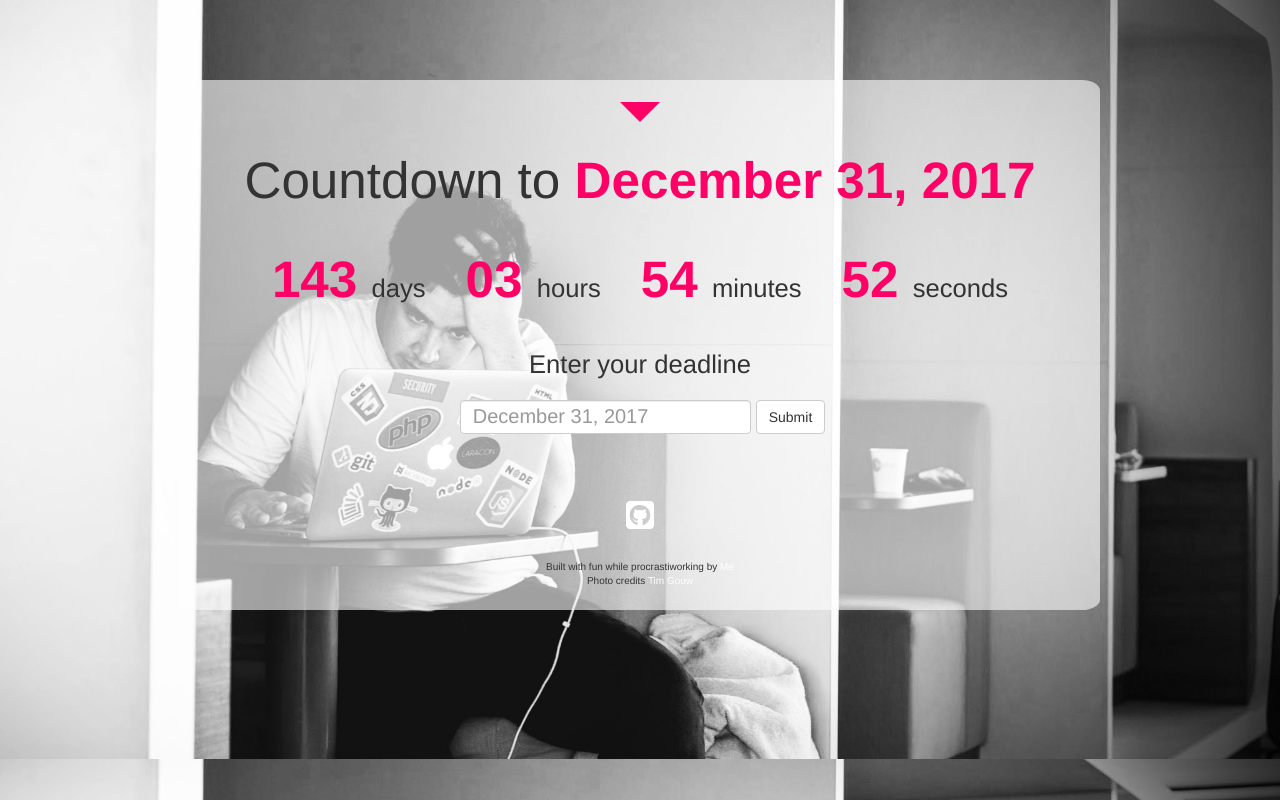
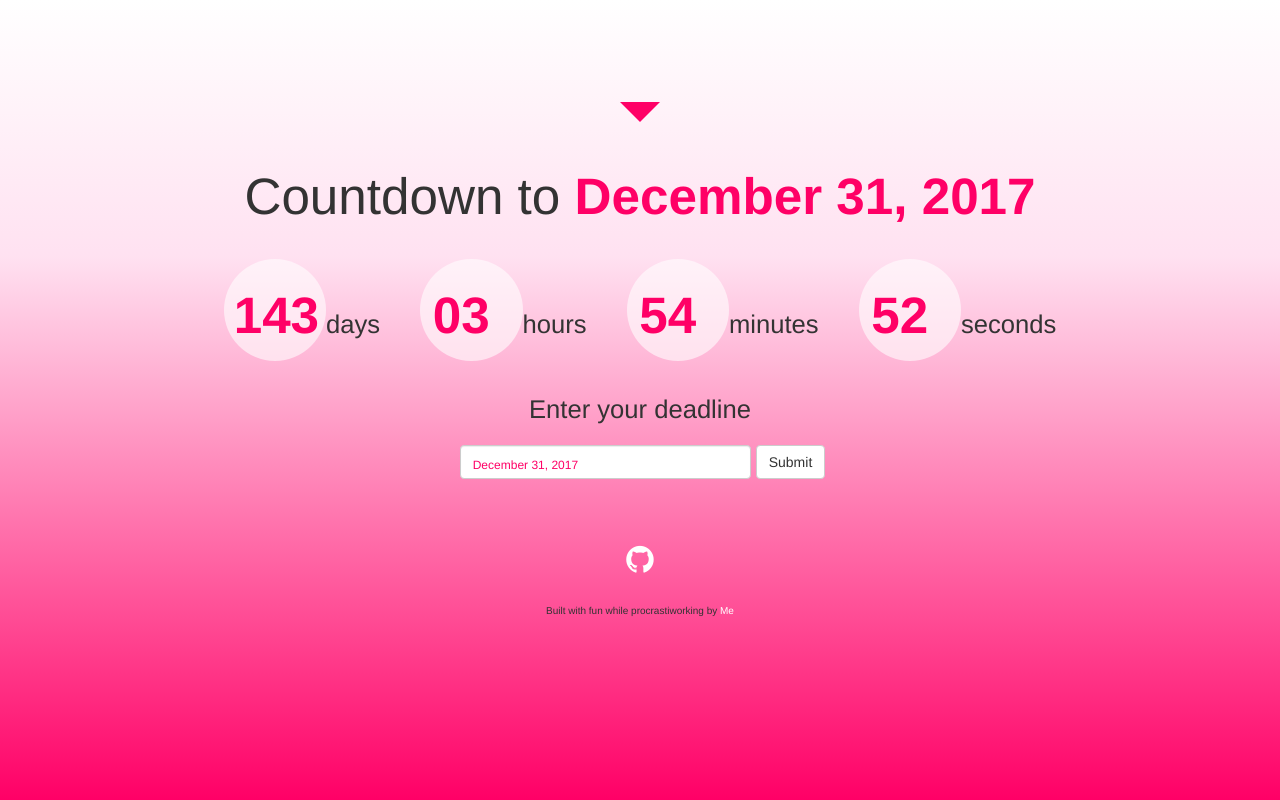
Before and after one commit to mongru/Countdown__App, a React app: page / in a window 1280 px wide. Built offline with nearby package versions, Linux system fonts and the light colour scheme.

Commit message:
Split to smart and dumb components, style up, form validation, change npm scripts

```diff
--- a/css/App.css
+++ b/css/App.css
@@ -2,27 +2,22 @@ body {
     display: flex;
     justify-content: center;
     overflow-x: hidden;
-    background-image: url('./../images/tim-gouw-68319.jpg');
-    background-size: cover;
-    background-repeat: repeat;
-    background-position: center center;
-    background-color: #ff0066;
+    height: 100vh;
+    background: rgba(255, 255, 255, 0.36);
+    background: -moz-linear-gradient(top, rgba(255, 255, 255, 0.36) 0%, rgba(255, 173, 216, 0.36) 32%, #ff0066 100%);
+    background: -webkit-linear-gradient(top, rgba(255, 255, 255, 0.36) 0%, rgba(255, 173, 216, 0.36) 32%, #ff0066 100%);
+    background: -o-linear-gradient(top, rgba(255, 255, 255, 0.36) 0%, rgba(255, 173, 216, 0.36) 32%, #ff0066 100%);
+    background: -ms-linear-gradient(top, rgba(255, 255, 255, 0.36) 0%, rgba(255, 173, 216, 0.36) 32%, #ff0066 100%);
+    background: linear-gradient(to bottom, rgba(255, 255, 255, 0.36) 0%, rgba(255, 173, 216, 0.36) 32%, #ff0066 100%);
 }
 
 span {
     color: #ff0066;
 }
 
-.Template-box {
-    width: 100%;
-    height: 80%;
-    padding: 5vw;
-    background-color: rgba(255, 255, 255, 0.6);
-    border-radius: 2% 2%;
-}
 .Template {
     text-align: center;
-    margin-top: 10vh;
+    margin-top: 20vh;
     font-size: 32px;
 }
 
@@ -41,37 +36,32 @@ span {
     /*padding-top: 10px;*/
 }
 
-/*.Form-title::after {
-    content: "";
-    display: block;
-    width: 300px;
-    height: 2px;
-    background-color: #ff0066;
-    margin: 0 auto;
-}*/
-
-.Clock-days,
-.Clock-hours,
-.Clock-minutes,
-.Clock-seconds {
+.Clock-days, .Clock-hours, .Clock-minutes, .Clock-seconds {
     display: inline;
     margin: 10px;
-    /*background-color: rgba(255, 255, 255, 0.8);*/
     padding: 10px;
     font-size: 2vw;
 }
 
-.Clock-days>span,
-.Clock-hours>span,
-.Clock-minutes>span,
-.Clock-seconds>span {
+.Clock-days>span, .Clock-hours>span, .Clock-minutes>span, .Clock-seconds>span {
     font-weight: bold;
     font-size: 4vw;
+    display: inline-block;
+    width: 8vw;
+    height: 8vw;
+    background-color: rgba(255, 255, 255, 0.6);
+    padding: 20px 30px 20px 10px;
+    border-radius: 50%;
 }
 
 .Deadline-input {
     font-size: 25px;
     margin: 5px;
+}
+
+.Deadline-input::placeholder {
+    font-size: 12px;
+    color: #ff0066;
 }
 
 .form-control {
@@ -80,17 +70,21 @@ span {
 }
 
 .loader {
-  animation: loader 5s cubic-bezier(.8,0,.2,1) infinite;
+    animation: loader 5s cubic-bezier(.8, 0, .2, 1) infinite;
     height: 40px;
     width: 41px;
     position: absolute;
     top: 8vw;
-  left:calc(50% - 20px);
+    left: calc(50% - 20px);
 }
 
 @keyframes loader {
-  90% { transform: rotate(0deg); }
-  100% { transform: rotate(180deg); }
+    90% {
+        transform: rotate(0deg);
+    }
+    100% {
+        transform: rotate(180deg);
+    }
 }
 
 .top {
@@ -104,8 +98,12 @@ span {
 }
 
 @keyframes top {
-  90% { transform: scale(0); }
-  100% { transform: scale(0);}
+    90% {
+        transform: scale(0);
+    }
+    100% {
+        transform: scale(0);
+    }
 }
 
 .bottom {
@@ -120,9 +118,15 @@ span {
 }
 
 @keyframes bottom {
-  10% { transform: scale(0); }
-  90% { transform: scale(1); }
-  100% { transform: scale(1); }
+    10% {
+        transform: scale(0);
+    }
+    90% {
+        transform: scale(1);
+    }
+    100% {
+        transform: scale(1);
+    }
 }
 
 .line {
@@ -136,8 +140,12 @@ span {
 }
 
 @keyframes line {
-  10% { height: 20px; }
-  100% { height: 20px; }
+    10% {
+        height: 20px;
+    }
+    100% {
+        height: 20px;
+    }
 }
 
 i {
--- a/index.html
+++ b/index.html
@@ -3,14 +3,15 @@
     <head>
         <meta charset="utf-8">
         <meta name="viewport" content="width=device-width, initial-scale=1, shrink-to-fit=no">
+        <title>Countdown App</title>
+        <!--  bootstrap styles -->
+        <link rel="stylesheet" href="https://maxcdn.bootstrapcdn.com/font-awesome/4.7.0/css/font-awesome.min.css">
         <link rel="stylesheet" href="https://maxcdn.bootstrapcdn.com/bootstrap/latest/css/bootstrap.min.css">
-        <title>Countdown App</title>
     </head>
     <body>
 
         <div id="root">
 
-    <script src="https://use.fontawesome.com/cf16ed3c5b.js"></script>
     <script src="dist/bundle.js" type="text/javascript">
     </script>
     </body>
--- a/js/App.jsx
+++ b/js/App.jsx
@@ -9,7 +9,6 @@ class App extends React.Component {
 }
 
 document.addEventListener("DOMContentLoaded", function() {
-
   ReactDOM.render(
     <App />,
     document.getElementById("root")
--- a/js/components/Clock.jsx
+++ b/js/components/Clock.jsx
@@ -1,6 +1,5 @@
 import React from 'react';
 import ReactDOM from 'react-dom';
-import '../../css/App.css';
 
 class Clock extends React.Component {
     constructor(props) {
@@ -22,11 +21,9 @@ class Clock extends React.Component {
     }
 
     leading0(num) {
-
         return num < 10 && num >= 0
             ? '0' + num
             : num;
-
     }
 
     getTimeUntil(deadline) {
@@ -37,25 +34,22 @@ class Clock extends React.Component {
         const days = Math.floor(time / (1000 * 60 * 60 * 24));
 
         this.setState({days, hours, minutes, seconds});
-
     }
 
     render() {
-
+        const { days, hours, minutes, seconds } = this.state;
         return (
-
             <div>
-                <div className="Clock-days"><span>{this.leading0(this.state.days)} </span>
+                <div className="Clock-days"><span>{this.leading0(days)} </span>
                     days</div>
-                <div className="Clock-hours"><span>{this.leading0(this.state.hours)} </span>
+                <div className="Clock-hours"><span>{this.leading0(hours)} </span>
                      hours</div>
-                <div className="Clock-minutes"><span>{this.leading0(this.state.minutes)} </span>
+                <div className="Clock-minutes"><span>{this.leading0(minutes)} </span>
                      minutes</div>
-                <div className="Clock-seconds"><span>{this.leading0(this.state.seconds)} </span>
+                <div className="Clock-seconds"><span>{this.leading0(seconds)} </span>
                     seconds</div>
             </div>
-
-        )
+        );
     }
 }
 
--- a/js/components/Footer.jsx
+++ b/js/components/Footer.jsx
@@ -1,20 +1,16 @@
 import React from 'react';
-import ReactDOM from 'react-dom';
 
-class Footer extends React.Component {
-    render() {
+const Footer = () => {
     return (
         <div>
-                <a href="https://github.com/mongru/Countdown__App" target="_blank">
-                    <i id="github" className="fa fa-github-square fa-x" aria-hidden="true"></i>
+            <a href="https://github.com/mongru" target="_blank">
+                <i id="github" className="fa fa-github fa-x" aria-hidden="true"></i>
             </a>
             <p className="footer__text">
-                    Built with fun while procrastiworking by <span><a href="https://github.com/mongru" target="_blank">Me</a></span> <br/>
-                    Photo credits <a href="https://unsplash.com/@punttim" target="_blank">Tim Gouw</a>
+                Built with fun while procrastiworking by <span><a href="https://github.com/mongru" target="_blank">Me</a></span>
             </p>
         </div>
-        )
-    }
+    );
 }
 
 export default Footer;
--- a/js/components/Template.jsx
+++ b/js/components/Template.jsx
@@ -1,48 +1,55 @@
 import React from 'react';
 import ReactDOM from 'react-dom';
 import '../../css/App.css';
+
+import {Form} from 'react-bootstrap';
+import {FormControl} from 'react-bootstrap';
+import {Button} from 'react-bootstrap';
+//-----> COMPONENTS
 import Clock from './Clock.jsx';
 import Hourglass from './Hourglass.jsx';
 import Footer from './Footer.jsx';
-import {Form} from 'react-bootstrap';
-import {FormControl} from 'react-bootstrap';
-import {Button} from 'react-bootstrap';
 
 class Template extends React.Component {
     constructor(props) {
         super(props);
         this.state = {
             deadline: 'December 31, 2017',
-            newDeadline: ''
+            newDeadline: '',
+            formOk: true
     }
 }
 
     changeDeadline(e) {
         e.preventDefault()
-
         const checkDateInput = Date.parse(this.state.newDeadline);
-
         if(isNaN(checkDateInput) == false) {
-            this.setState({deadline: this.state.newDeadline});
-
+            this.setState({
+                deadline: this.state.newDeadline,
+                formOk: true
+            });
         } else {
             console.log("Invalid date input");
-            alert("Please enter a valid date in the following format: Month Day, Year");
+            this.setState({
+                formOk: false
+            });
         }
-
     }
 
     render() {
+        const { deadline, formOk } = this.state;
+        return (
+            <div className="Template">
+                <Hourglass />
+                <div className="Template-title">Countdown to <span>{deadline}</span></div>
 
-        return (
-            <div className="Template Template-box">
-                <Hourglass />
-                <div className="Template-title">Countdown to <span>{this.state.deadline}</span></div>
-
-                <Clock deadline={this.state.deadline}/>
+                <Clock deadline={deadline}/>
 
                 <Form onSubmit={(e) => this.changeDeadline(e)} inline>
                     <p className="Form-title">Enter your deadline</p>
+                    {
+                        !formOk ? <p style={{fontSize: "12px", color: "navy"}}>Please enter a valid date in the following format: Month Day, Year</p> : ''
+                    }
                     <FormControl className="Deadline-input" placeholder='December 31, 2017' onChange={event => this.setState({newDeadline: event.target.value})}/>
                     <Button onClick={(e) => this.changeDeadline(e)}>Submit</Button>
                 </Form>
--- a/package.json
+++ b/package.json
@@ -4,7 +4,8 @@
   "description": "",
   "main": "webpack.config.js",
   "scripts": {
-    "start": "webpack --config  webpack.config.js --watch"
+    "start": "./node_modules/.bin/webpack-dev-server --output-public-path=/dist/ --inline --hot",
+    "build": "webpack --config  webpack.config.js --watch"
   },
   "browserlist": [
     "> 1%",
--- a/webpack.config.js
+++ b/webpack.config.js
@@ -15,32 +15,30 @@ module.exports = {
                 exclude: /node_modules/,
                 use: {
                     loader: 'babel-loader',
-         query:	{	presets:	[	'es2015',	'stage-2',	'react']	}
+                    query: {
+                        presets: ['es2015', 'stage-2', 'react']
                     }
-     },
-    {
+                }
+            }, {
                 test: /\.css$/,
-      use: [ 'style-loader', 'css-loader', "postcss-loader" ]
-    },
-      {
+                use: ['style-loader', 'css-loader', "postcss-loader"]
+            }, {
                 test: /\.(woff|woff2|eot|svg|ttf|otf)$/,
                 loader: 'file-loader?name=fonts/[name].[ext]'
-     },
-    {
+            }, {
                 test: /\.scss$/,
-     use: [ 'style-loader', 'css-loader', "postcss-loader", 'sass-loader' ]
-   },
-    {
+                use: ['style-loader', 'css-loader', "postcss-loader", 'sass-loader']
+            }, {
                 test: /\.(png|jpe?g|gif|svg|ico)$/,
                 use: 'file-loader?name=images/[name].[ext]'
-     },
+            }
         ]
     },
     plugins: [
         require('autoprefixer'),
         new webpack.SourceMapDevToolPlugin({
             filename: 'bundle.js.map',
-   exclude: ['/node_modules/','vendor.js']
+            exclude: ['/node_modules/', 'vendor.js']
         })
     ]
 };
```
Also changed, not shown: js/components/Hourglass.jsx (+3 -6 lines), images/tim-gouw-68319.jpg (deleted), 4 other files (tests, documents, lock files or other folders). Lines whose indentation alone changed are shown as unchanged.
